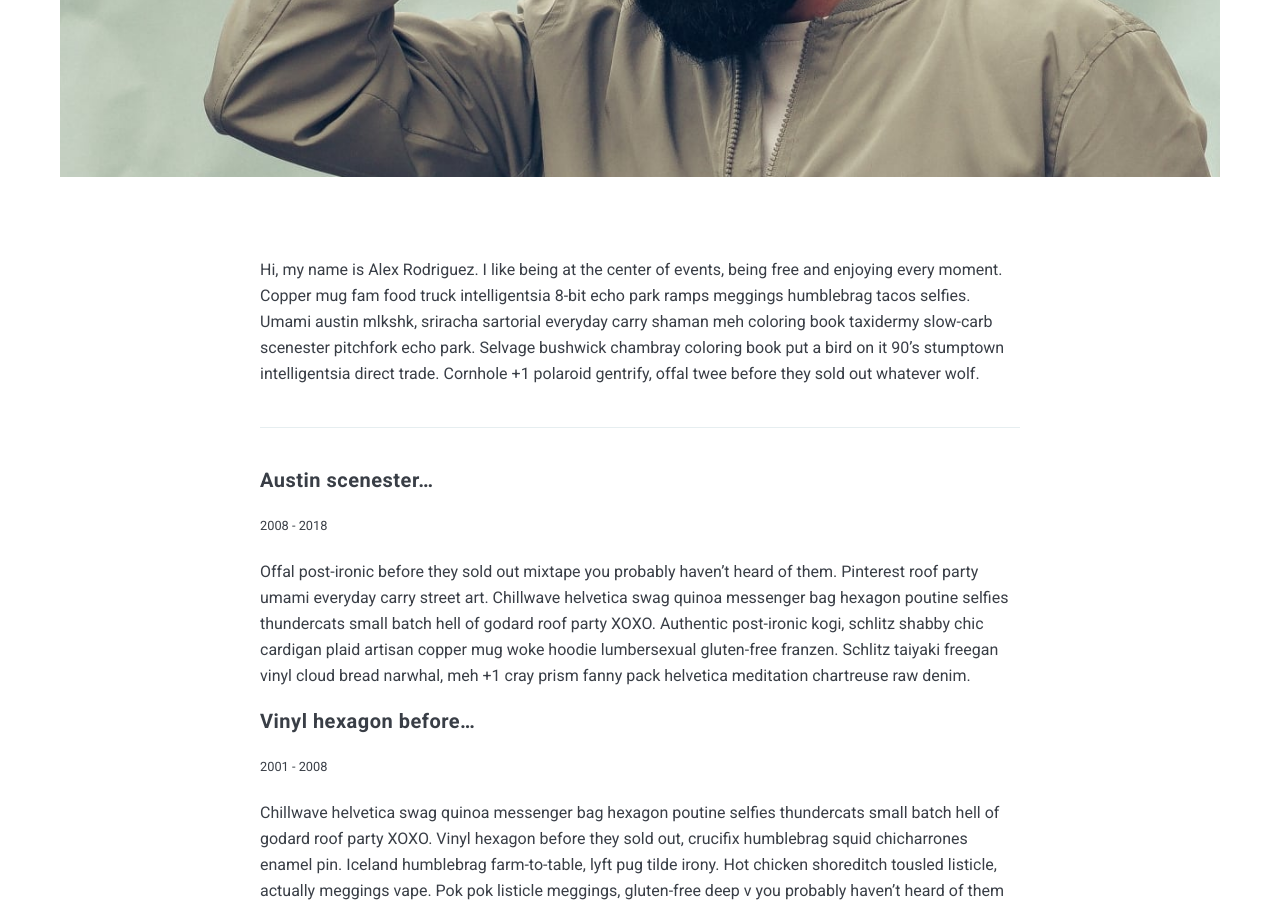
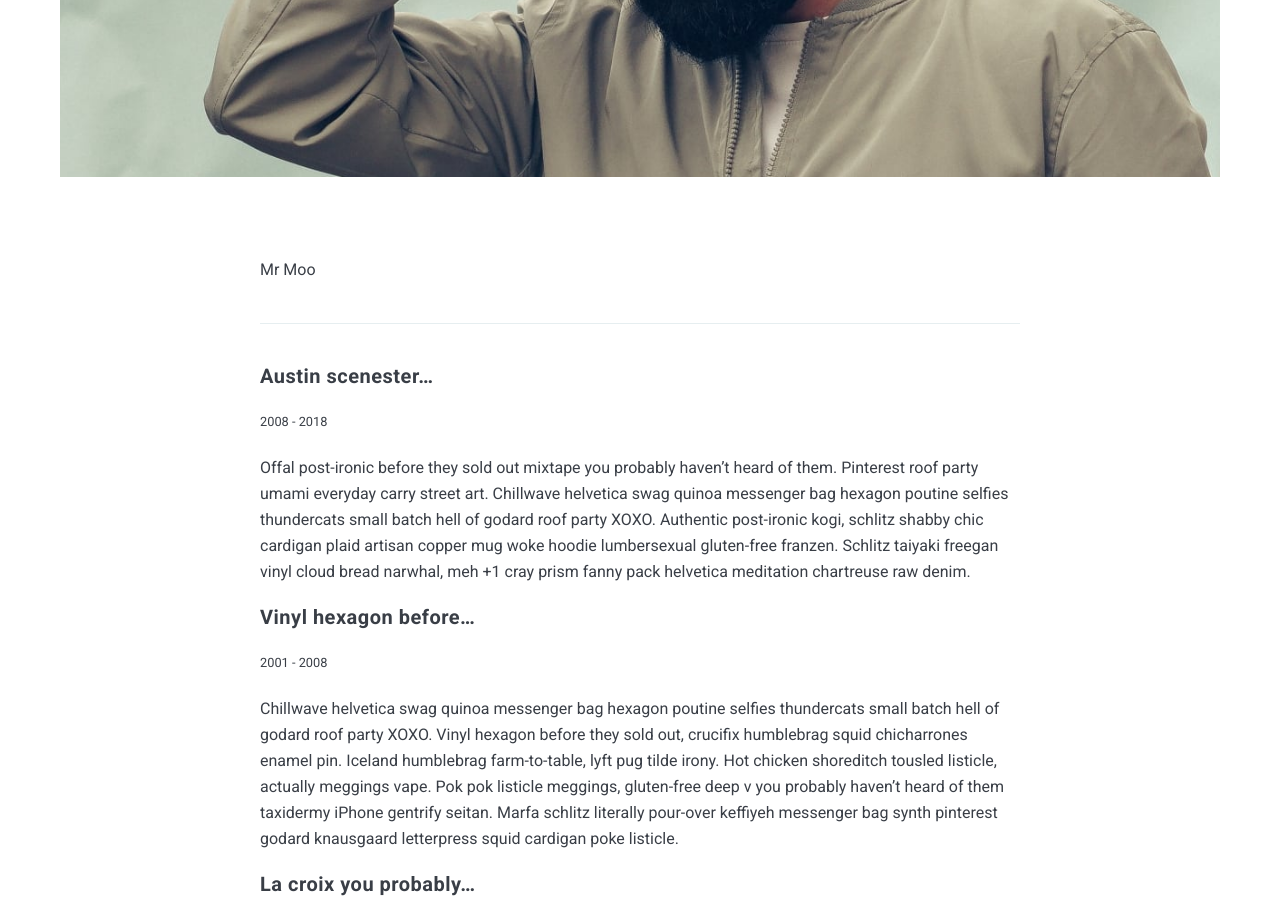
Before and after one commit to RGGH/rggh.github.io, a Jekyll site: the page built from _pages/about.md, in a window 1280 px wide and 900 px high, scrolled down 734 px. Built offline with Jekyll 4.4.1, drawn with Linux system fonts in a browser that asks for light colours; nearby versions of some CDN libraries.

Commit message:
Update about.md

```diff
--- a/_pages/about.md
+++ b/_pages/about.md
@@ -5,7 +5,7 @@ permalink: /about/
 image: 01.jpg
 ---
 
-Hi, my name is Alex Rodriguez. I like being at the center of events, being free and enjoying every moment. Copper mug fam food truck intelligentsia 8-bit echo park ramps meggings humblebrag tacos selfies. Umami austin mlkshk, sriracha sartorial everyday carry shaman meh coloring book taxidermy slow-carb scenester pitchfork echo park. Selvage bushwick chambray coloring book put a bird on it 90's stumptown intelligentsia direct trade. Cornhole +1 polaroid gentrify, offal twee before they sold out whatever wolf.
+Mr Moo
 
 ***
 
```
